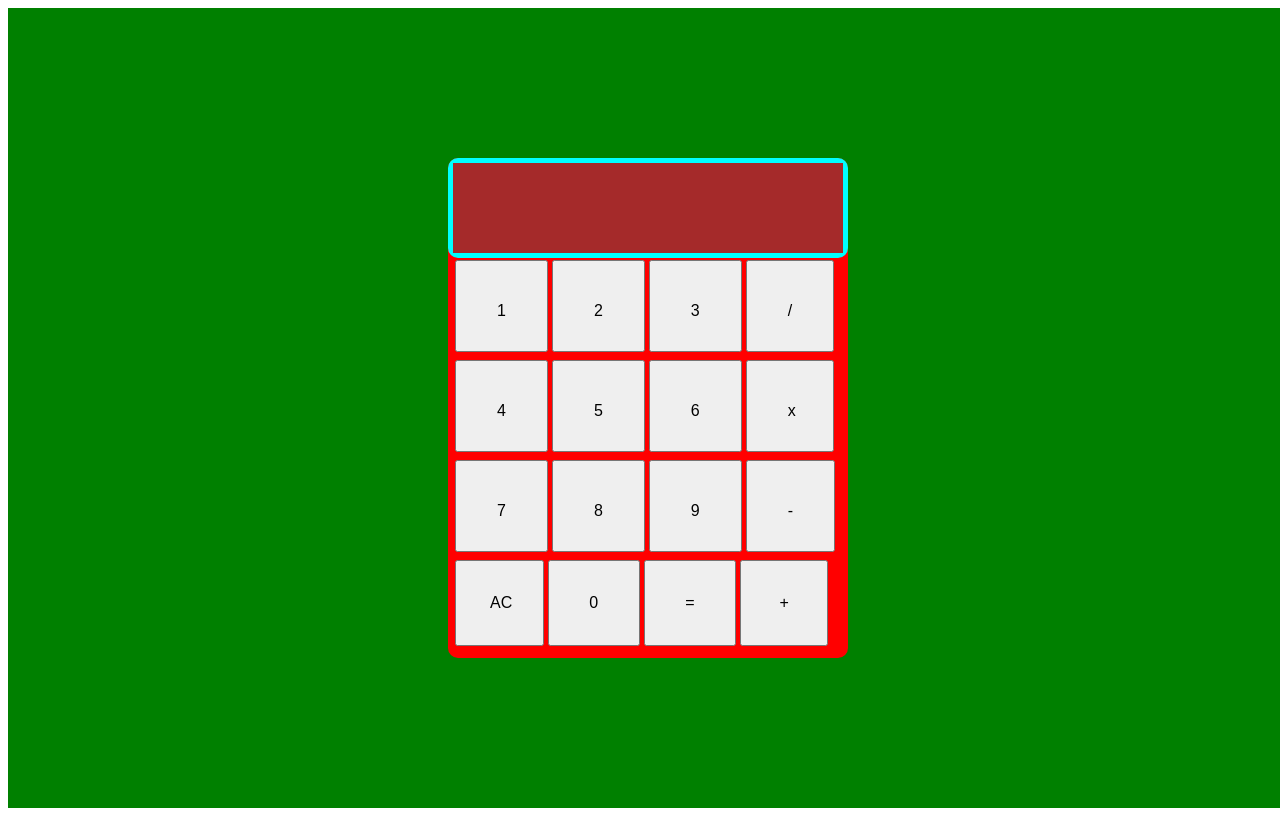
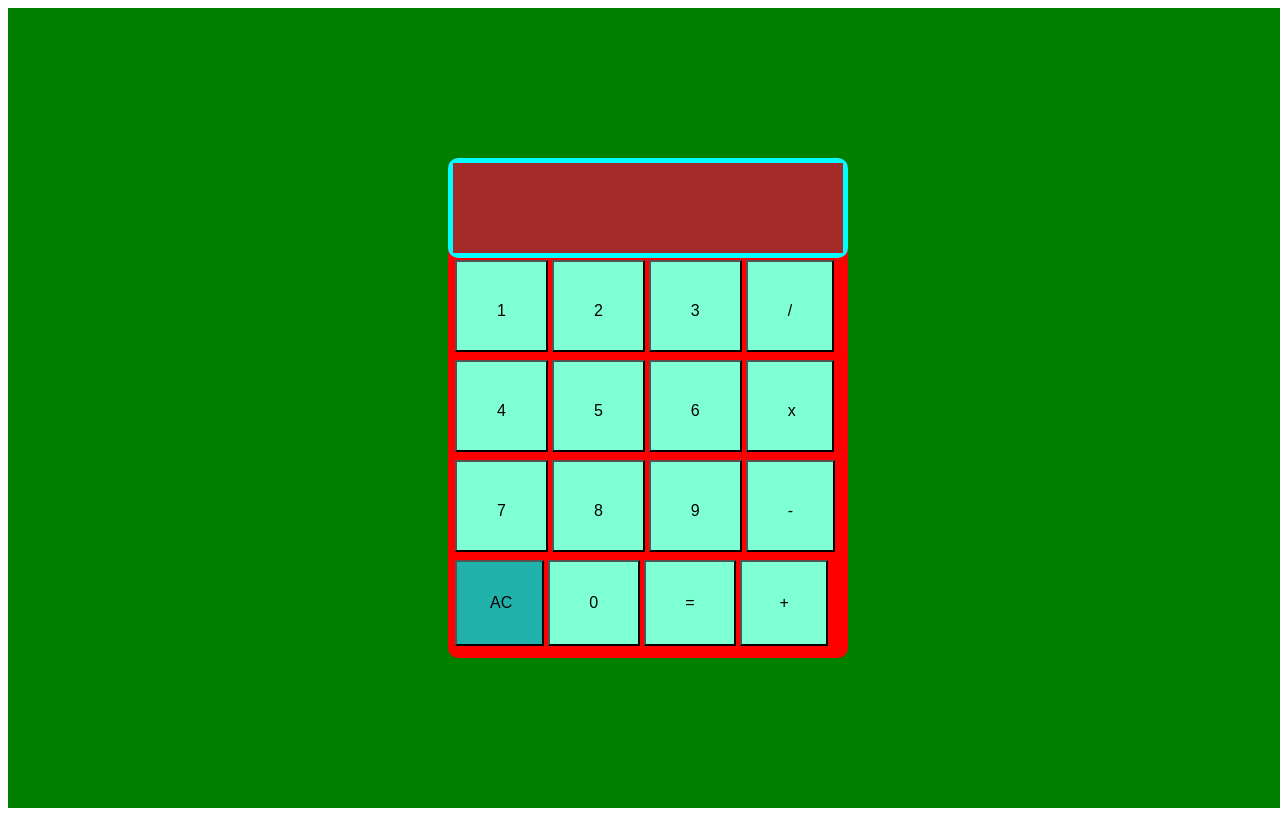
Before and after one commit to cakesandcarrots/Calculator, a plain HTML site: page index.html in a window 1280 px wide. Drawn offline with Linux system fonts and the light colour scheme.

Commit message:
Tweaked the division operation

```diff
--- a/script.js
+++ b/script.js
@@ -53,6 +53,7 @@ for (let i = 0; i < size; i++) {
                     else {
                         parseFloat(Number1);
                         Number1 = Number1 / val;
+                        Number1 = Math.round((Number1 + Number.EPSILON) * 100) / 100
                         displayValues.textContent = Number1;
                     }
                     break;
--- a/style.css
+++ b/style.css
@@ -45,6 +45,7 @@
 }
 
 .button {
+    background-color: aquamarine;
     font-size: medium;
     padding: 40px;
     padding-bottom: 30px;
@@ -66,6 +67,7 @@
 }
 
 .ac {
+    background-color: lightseagreen;
     margin-right: 0px;
     margin-left: 2px;
     font-size: medium;
@@ -75,6 +77,7 @@
 }
 
 .zero {
+    background-color: aquamarine;
     margin: 2px;
     margin-left: 0px;
     font-size: medium;
@@ -87,6 +90,7 @@
 }
 
 .x {
+    background-color: aquamarine;
     font-size: medium;
     padding: 40px;
     padding-bottom: 30px;
@@ -96,6 +100,7 @@
 }
 
 .equal {
+    background-color: aquamarine;
     margin: 2px;
     margin-left: 0px;
     font-size: medium;
@@ -107,6 +112,7 @@
 }
 
 .plus {
+    background-color: aquamarine;
     margin: 2px;
     margin-left: 0px;
     font-size: medium;
@@ -128,16 +134,22 @@
 }
 
 .text {
+    color: lemonchiffon;
     align-self: flex-end;
     font-family: sans-serif;
     font-size: x-large;
 
 }
 
+.ac:hover {
+    background-color: darkorange;
+}
+
+
 .button:hover,
 .x:hover,
 .plus:hover,
 .zero:hover,
 .equal:hover {
-    background-color: black;
+    background-color: rgb(238, 238, 93);
 }
```
